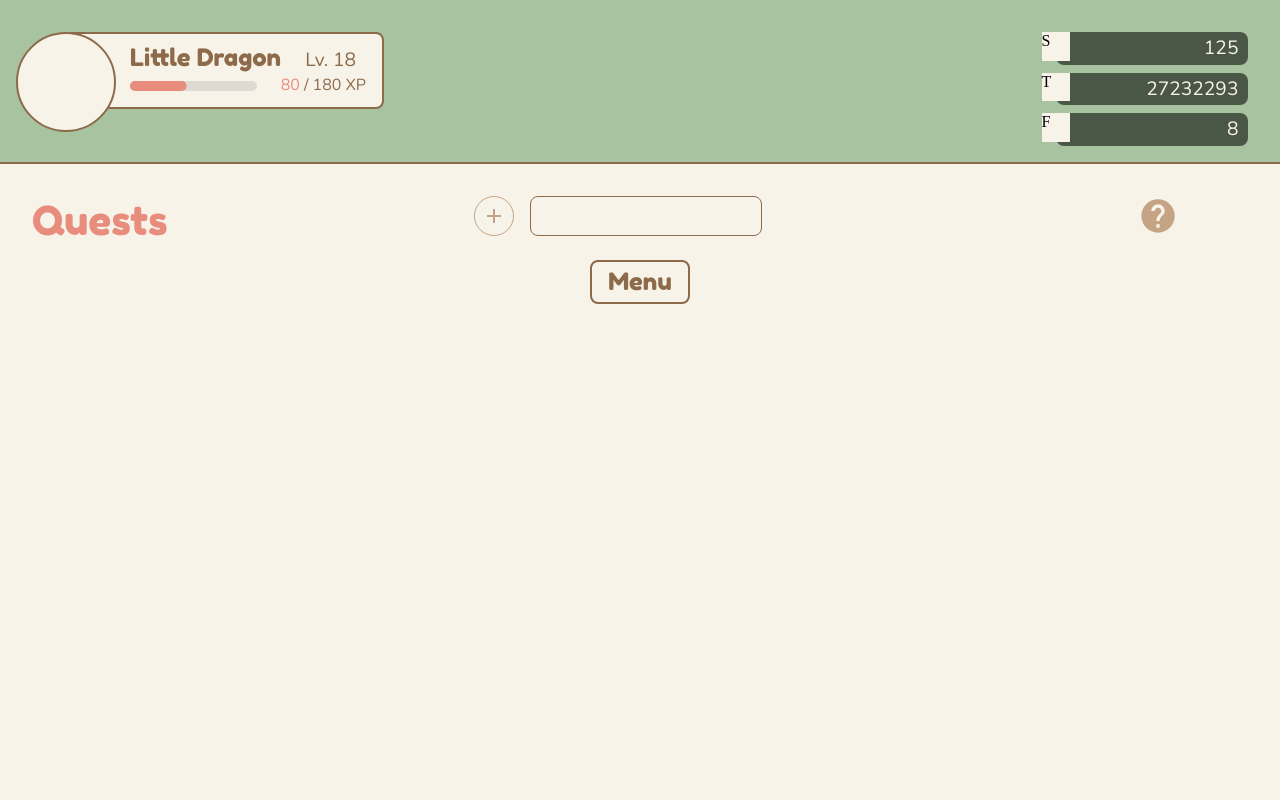
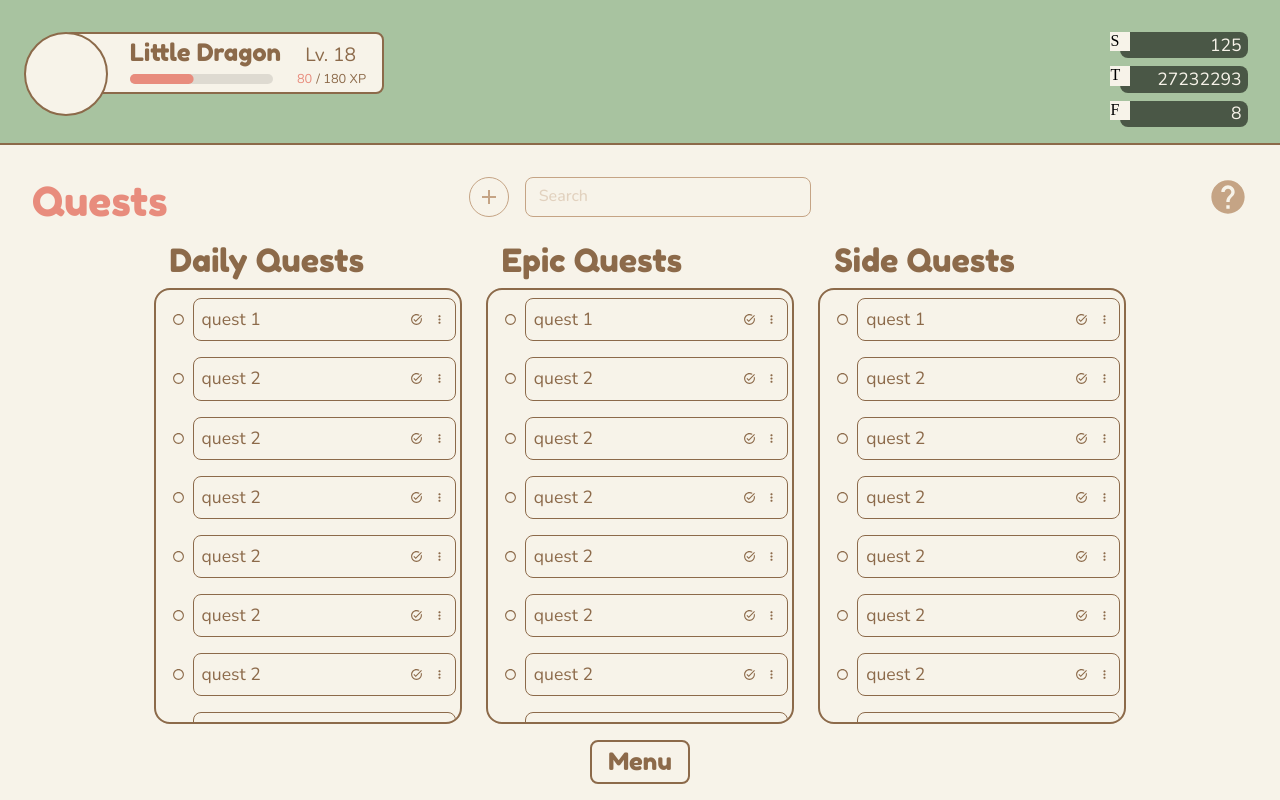
Before and after one commit to TylerWu137/critter-grove, a React (Vite) app: page /quests in a window 1280 px wide. Built offline with nearby package versions, Linux system fonts and the light colour scheme.

Commit message:
quests screen static template

```diff
--- a/src/components/PlayerTopBar/Currencies.jsx
+++ b/src/components/PlayerTopBar/Currencies.jsx
@@ -13,15 +13,15 @@ export default function Currencies({acorns, treats, flowers}) {
           bgcolor: "var(--bubble-shadow)",
           borderRadius: 2,
           pl: "20%",
-          pt: "1%",
+          pt: "0.5%",
           pr: "5%",
-          pb: "1%",
+          pb: "0.5%",
 
           display: "flex",
           justifyContent: "flex-end"
         }}
       >
-        <Typography variant="body1" sx={{ color: "var(--cream)" }}>
+        <Typography variant="body2" sx={{ color: "var(--cream)" }}>
           {amount}
         </Typography>
       </Box>
@@ -46,7 +46,7 @@ export default function Currencies({acorns, treats, flowers}) {
   );
 
   return (
-    <Stack spacing={1} sx={{width: "15vw"}}>
+    <Stack spacing={1} sx={{width: "10vw"}}>
       {CurrencyCard("S", acorns)}
       {CurrencyCard("T", treats)}
       {CurrencyCard("F", flowers)}
--- a/src/components/PlayerTopBar/UserProfile.jsx
+++ b/src/components/PlayerTopBar/UserProfile.jsx
@@ -8,7 +8,7 @@ export default function UserProfile({ name, currentXp, level }) {
       sx={{
         position: "absolute",
         width: "25%",
-        height: "50%",
+        height: "20%",
         left: "5%"
       }}
     >
@@ -20,12 +20,12 @@ export default function UserProfile({ name, currentXp, level }) {
           borderColor: "var(--brown)",
           borderRadius: 2,
           pl: "20%",
-          pt: "3%",
+          pt: "1.5%",
           pr: "5%",
-          pb: "3%"
+          pb: "1.5%"
         }}
       >
-        <Stack sx={{height: "92%" }}>
+        <Stack sx={{height: "95%" }}>
           <Box sx={{ display: "flex", flexDirection: "row", alignItems: "baseline", gap: 3 }}>
               <Typography variant="h3" sx={{ color: "var(--brown)" }}>{name}</Typography>
               <Typography variant="body1" sx={{ color: "var(--brown)" }}>Lv. {level}</Typography>
@@ -47,8 +47,8 @@ export default function UserProfile({ name, currentXp, level }) {
               }}
             />
             <Stack direction="row" spacing={0.5}>
-              <Typography variant="body2" sx={{color: "var(--red)"}}>{currentXp}</Typography>
-              <Typography variant="body2" sx={{ color: "var(--brown)" }}>
+              <Typography variant="body3" sx={{color: "var(--red)"}}>{currentXp}</Typography>
+              <Typography variant="body3" sx={{ color: "var(--brown)" }}>
                 / {xpForNextLevel} XP
               </Typography>
             </Stack>
@@ -61,9 +61,9 @@ export default function UserProfile({ name, currentXp, level }) {
         sx={{
           position: "absolute",
           top: "0",
-          left: "-15%",
+          left: "-12.5%",
 
-          width: "30%",
+          width: "25%",
           aspectRatio: "1 / 1",
           borderRadius: "50%",
 
--- a/src/components/common/AddButton.jsx
+++ b/src/components/common/AddButton.jsx
@@ -3,7 +3,7 @@ import { IconButton } from "@mui/material";
 
 export default function AddButton({sx}) {
     return (
-        <IconButton sx={{width: "40px", height: "40px", border: "1px solid var(--light-brown)", color: "var(--light-brown)",
+        <IconButton sx={{width: "40px", height: "40px", border: "1.5px solid var(--light-brown)", color: "var(--light-brown)",
                 transition: "color 200ms ease",
                 "&:hover": {
                     color: "var(--brown)",
--- a/src/components/common/HelpButton.jsx
+++ b/src/components/common/HelpButton.jsx
@@ -1,14 +1,20 @@
 import HelpIcon from '@mui/icons-material/Help';
-import { IconButton } from "@mui/material";
+import { Box } from "@mui/material";
 
-export default function HelpButton({sx}) {
+export default function HelpButton({ sx }) {
     return (
-        <HelpIcon sx={{width: "40px", height: "40px", color: "var(--light-brown)",
-            transition: "color 200ms ease",
-            "&:hover": {
-                color: "var(--brown)"
-            },
-            ...sx
-        }}/>
+        <Box sx={{ display: "flex", justifyContent: "flex-end", ...sx }}>
+            <HelpIcon
+                sx={{
+                    width: "40px",
+                    height: "40px",
+                    color: "var(--light-brown)",
+                    transition: "color 200ms ease",
+                    "&:hover": {
+                        color: "var(--brown)"
+                    },
+                }}
+            />
+        </Box>
     );
 }
--- a/src/components/critters/CritterInfoSection.jsx
+++ b/src/components/critters/CritterInfoSection.jsx
@@ -20,7 +20,7 @@ export default function CritterInfoSection() {
           <Typography variant="body1" sx={{ color: "var(--brown)" }}>Lv. {selectedCritter.level}</Typography>
         </Box>
         <Box sx={{flex: 1}}/>
-        <Stack direction="row" spacing={3} sx={{ width: "100%", alignItems: "center" }}>
+        <Stack direction="row" spacing={2} sx={{ width: "100%", alignItems: "center" }}>
           <LinearProgress
             variant="determinate"
             value={progress}
@@ -36,8 +36,8 @@ export default function CritterInfoSection() {
             }}
           />
           <Stack direction="row" spacing={0.5}>
-            <Typography variant="body2" sx={{color: "var(--red)"}}>{selectedCritter.xp}</Typography>
-            <Typography variant="body2" sx={{ color: "var(--brown)" }}>
+            <Typography variant="body3" sx={{color: "var(--red)"}}>{selectedCritter.xp}</Typography>
+            <Typography variant="body3" sx={{ color: "var(--brown)" }}>
               / {xpForNextLevel} XP
             </Typography>
           </Stack>
--- /dev/null
+++ b/src/components/quests/QuestCard.jsx
@@ -0,0 +1,36 @@
+import {Stack, Box, Typography, IconButton } from "@mui/material";
+
+import RadioButtonUncheckedIcon from '@mui/icons-material/RadioButtonUnchecked';
+import TaskAltIcon from '@mui/icons-material/TaskAlt';
+import MoreVertIcon from '@mui/icons-material/MoreVert';
+
+export default function QuestCard({quest}) {
+  return (
+    <Stack direction="row" spacing={1} sx={{alignItems: "center", width: "auto"}}>
+      <RadioButtonUncheckedIcon sx={{fontSize: "small", color: "var(--brown)"}}/>
+      <Stack direction="row" spacing={1} sx={{flex: 1, p: 1, alignItems: "center", border: "1px solid var(--brown)", borderRadius: 2}}>
+        <Typography variant="body2" sx={{color: "var(--brown)"}}>{quest.name}</Typography>
+        <Box sx={{flex: 1}}/>
+        <IconButton sx={{p: 0.1, borderRadius: 100, color: "var(--brown)",
+                transition: "color 200ms ease",
+                "&:hover": {
+                    color: "var(--cream)",
+                    backgroundColor: "var(--light-brown)"
+                }
+            }}>
+            <TaskAltIcon sx={{fontSize: "small"}}/>
+        </IconButton>
+        <IconButton sx={{p: 0.1, borderRadius: 100, color: "var(--brown)",
+                transition: "color 200ms ease",
+                "&:hover": {
+                    color: "var(--cream)",
+                    backgroundColor: "var(--light-brown)"
+                }
+            }}>
+            <MoreVertIcon sx={{fontSize: "small"}}/>
+        </IconButton>
+
+      </Stack>
+    </Stack>
+  );
+}
--- /dev/null
+++ b/src/components/quests/QuestsSection.jsx
@@ -0,0 +1,57 @@
+import {Stack, Box, Typography } from "@mui/material";
+
+import QuestCard from "./QuestCard"
+
+export default function QuestsSection({section}) {
+  return (
+    <Stack spacing={1} sx={{flex: 1, height: "100%"}}>
+      <Typography variant="h23" sx={{pl: 2, textTransform: "capitalize", color: "var(--brown)"}}>{section} Quests</Typography>
+
+      {/* ★ ADDED — outer wrapper: owns the border, radius, and clipping.
+          overflow:hidden here is what actually hides anything (including
+          the scrollbar) that would otherwise poke past the rounded corners. */}
+      <Box sx={{ borderRadius: 4, height: "100%", minHeight: 0, border: "2px solid var(--brown)", overflow: "hidden" }}>
+        {/* ★ CHANGED — added minHeight:0 to both this Box and the inner Stack below */}
+        <Stack
+          spacing={2}
+          sx={{
+            height: "100%",
+            width: "auto",
+            minHeight: 0, // ★ ADDED — without this, content height overrides the flex constraint and the box just grows
+            p: 1,
+            pl: 2,
+            mr: -0.5,
+            overflowY: "scroll",
+            "&::-webkit-scrollbar": {
+              width: 10,
+              borderColor: "var(--brown)",
+              borderWidth: 100,
+            },
+
+            "&::-webkit-scrollbar-track": {
+              backgroundColor: "var(--cream)",
+              border: "2px solid var(--brown)",
+            },
+
+            "&::-webkit-scrollbar-thumb": {
+              backgroundColor: "var(--red)",
+              border: "2px solid transparent",
+              backgroundClip: "padding-box",
+              borderRadius: 999
+            },
+          }}
+        >
+          <QuestCard quest={{name: "quest 1"}}/>
+          <QuestCard quest={{name: "quest 2"}}/>
+          <QuestCard quest={{name: "quest 2"}}/>
+          <QuestCard quest={{name: "quest 2"}}/>
+          <QuestCard quest={{name: "quest 2"}}/>
+          <QuestCard quest={{name: "quest 2"}}/>
+          <QuestCard quest={{name: "quest 2"}}/>
+          <QuestCard quest={{name: "quest 2"}}/>
+          <QuestCard quest={{name: "quest 3"}}/>
+        </Stack>
+      </Box>
+    </Stack>
+  );
+}
--- a/src/screens/QuestsScreen.jsx
+++ b/src/screens/QuestsScreen.jsx
@@ -1,27 +1,50 @@
 import {Stack, Box, Typography, TextField} from "@mui/material";
+import { useState } from "react";
 
 import PlayerTopBar from "../components/PlayerTopBar/PlayerTopBar"
 import NavBar from "../components/common/NavBar";
 import HelpButton from "../components/common/HelpButton"
 import AddButton from "../components/common/AddButton"
+import QuestsSection from "../components/quests/QuestsSection"
 
 export default function QuestsScreen() {
+  const [search, setSearch] = useState("");
+
   return (
     <Stack sx={{height: "100%", boxSizing: "border-box"}}>
       <PlayerTopBar sx={{pt: 4, pb: 2, pl: 4, pr: 4, backgroundColor: "var(--green)"}}/>
-      <Stack sx={{pt: 4, pb: 2, pl: 4, pr: 4, borderTop: "2px solid var(--brown)", flex: 100, backgroundColor: "var(--cream)"}}>
-        <Stack direction="row">
-          <Typography variant="h2" sx={{color: "var(--red)"}}>Quests</Typography>
+      <Stack spacing={2} sx={{pt: 4, pb: 2, pl: 4, pr: 4, borderTop: "2px solid var(--brown)", flex: 100, minHeight: 0, backgroundColor: "var(--cream)"}}>
+        {/* ★ CHANGED — added minHeight: 0 here */}
+        <Stack direction="row" sx={{width: "100%"}}>
+          <Typography variant="h2" sx={{flex: 1, color: "var(--red)"}}>Quests</Typography>
           <Stack direction="row" spacing={2} sx={{flex: 5, justifyContent: "center"}}>
             <AddButton />
-            <TextField />
+            <TextField
+              placeholder="Search"
+              value={search}
+              onChange={(e) => setSearch(e.target.value)}
+              sx={{
+                width: "33%"
+              }}
+            />
           </Stack>
           <HelpButton sx={{flex: 1}}/>
         </Stack>
-        <Stack direction="row">
-
+        <Stack sx={{flex: 1, minHeight: 0, width: "100%", alignItems: "center"}}>
+          {/* ★ CHANGED — added minHeight: 0 here — this is the direct parent
+              controlling QuestsSection's available height, so it was the
+              most important missing piece */}
+          <Stack direction="row" spacing={3} sx={{flex: 1, minHeight: 0, alignItems: "stretch", width: "80%"}}>
+            {/* ★ CHANGED — added minHeight: 0; also changed alignItems from
+                "center" to "stretch" — "center" was letting each QuestsSection
+                shrink to its own content height instead of filling the row,
+                which independently would have caused growing/no-scroll too */}
+            <QuestsSection section={"daily"} />
+            <QuestsSection section={"epic"} />
+            <QuestsSection section={"side"} />
+          </Stack>
+          <NavBar/>
         </Stack>
-        <NavBar/>
       </Stack>
     </Stack>
   );
--- a/src/theme/theme.js
+++ b/src/theme/theme.js
@@ -14,6 +14,12 @@ const theme = createTheme({
       fontFamily: '"Fredoka One", sans-serif',
       fontWeight: 400,
       fontSize: "2.5rem"
+    },
+
+    h23: {
+      fontFamily: '"Fredoka One", sans-serif',
+      fontWeight: 350,
+      fontSize: "2rem"
     },
 
     h3: {
@@ -37,7 +43,7 @@ const theme = createTheme({
     body2: {
       fontFamily: '"Nunito", sans-serif',
       fontWeight: 300,
-      fontSize: "1rem"
+      fontSize: "1.1rem"
     },
 
     body3: {
@@ -164,27 +170,27 @@ const theme = createTheme({
           },
 
           "& .MuiOutlinedInput-notchedOutline": {
-            borderColor: "var(--brown)",
+            borderColor: "var(--light-brown)",
             borderWidth: 1.5,
           },
 
           "&:hover .MuiOutlinedInput-notchedOutline": {
             borderColor: "var(--brown)",
-            borderWidth: 2,
+            borderWidth: 1.5,
           },
 
           "&.Mui-focused .MuiOutlinedInput-notchedOutline": {
-            borderColor: "var(--red)",
+            borderColor: "var(--brown)",
             borderWidth: 2,
           },
           "&.Mui-focused:hover .MuiOutlinedInput-notchedOutline": {
-            borderColor: "var(--red)",
+            borderColor: "var(--brown)",
             borderWidth: 2,
           },
           "& input": {
             color: "var(--brown)",
             px: 6,
-            py: 4
+            py: 2
           },
         },
       },
```
